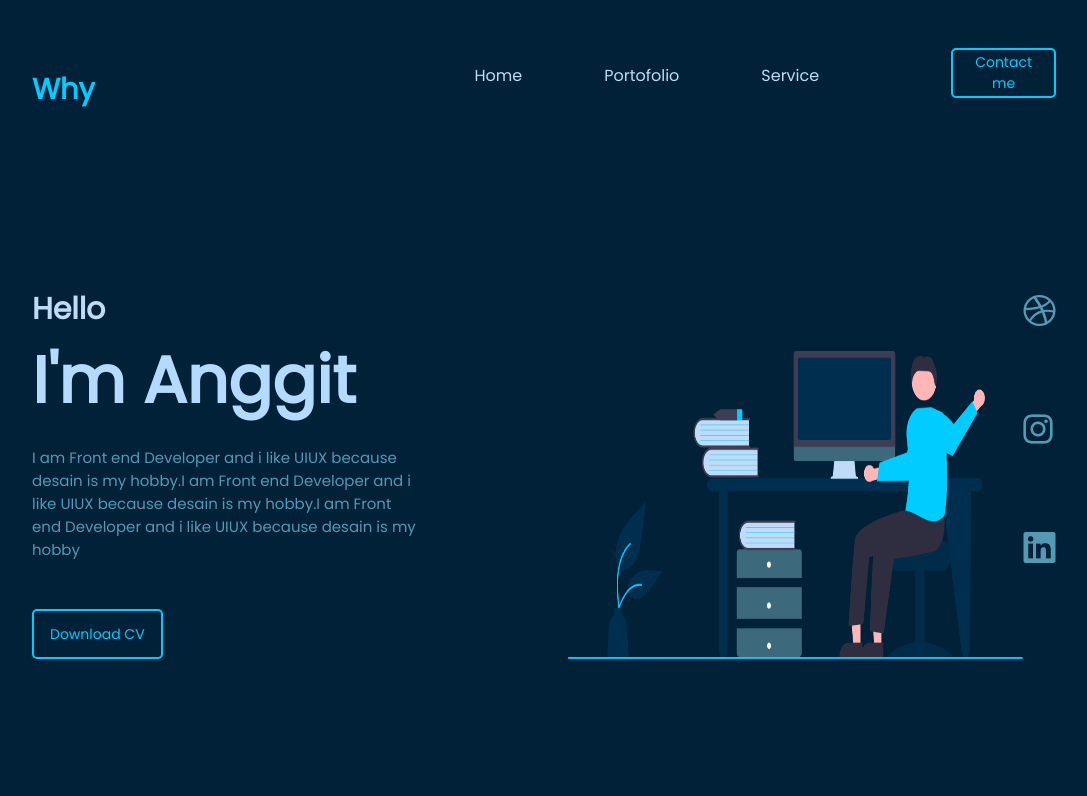
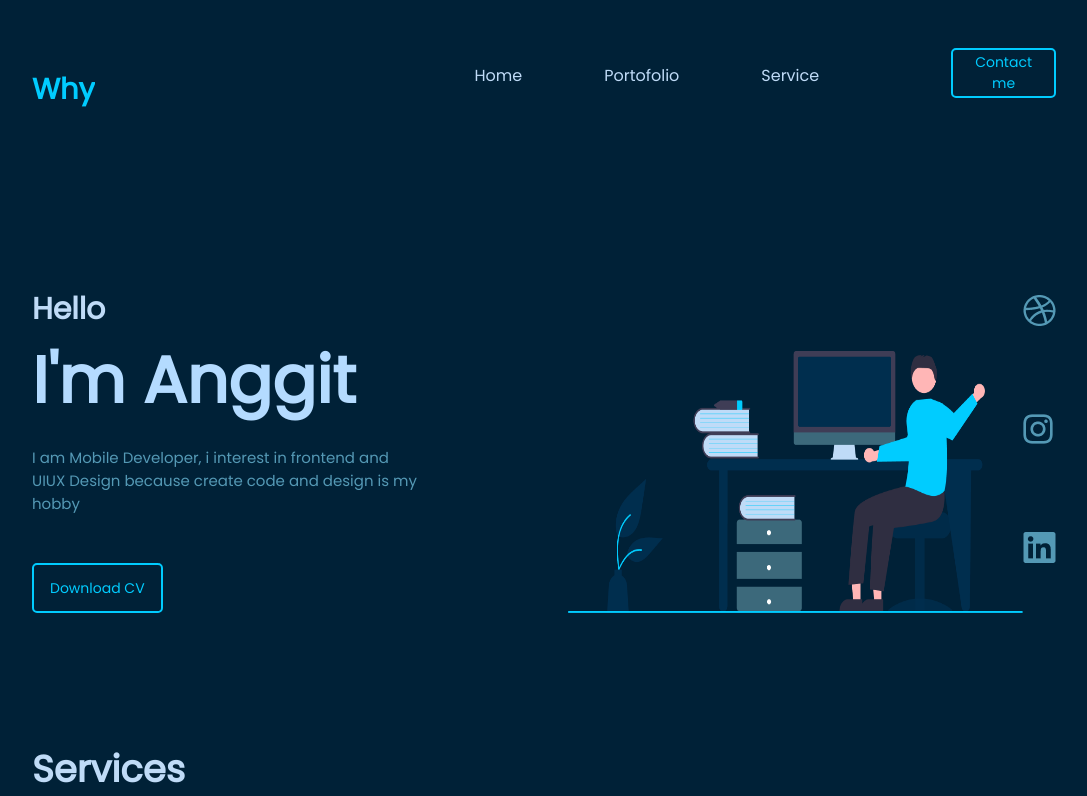
Before and after one commit to anggitwr/webPortofolio, a React (Create React App) app in the folder frontend/my-app/: page / in a window 1280 px wide. Shown: the top 796 px of the page, without its empty margins (96-1183 px from the left). Built offline with nearby package versions, Linux system fonts and the light colour scheme.

Commit message:
some update

```diff
--- a/frontend/my-app/src/components/Hero.js
+++ b/frontend/my-app/src/components/Hero.js
@@ -13,7 +13,7 @@ function Hero() {
 			<div className='anggit__header-content'>
 				<h3 className='anggit-text'>Hello</h3>
 				<h1 className='text-name'>I'm Anggit</h1>
-				<p>I am Front end Developer and i like UIUX because desain is my hobby.I am Front end Developer and i like UIUX because desain is my hobby.I am Front end Developer and i like UIUX because desain is my hobby</p>
+				<p>I am Mobile Developer, i interest in frontend and UIUX Design because create code and design is my hobby</p>
 					<div className='anggit__header-button'>
 						<button type='button' onClick={(e) => {
       e.preventDefault();
```
